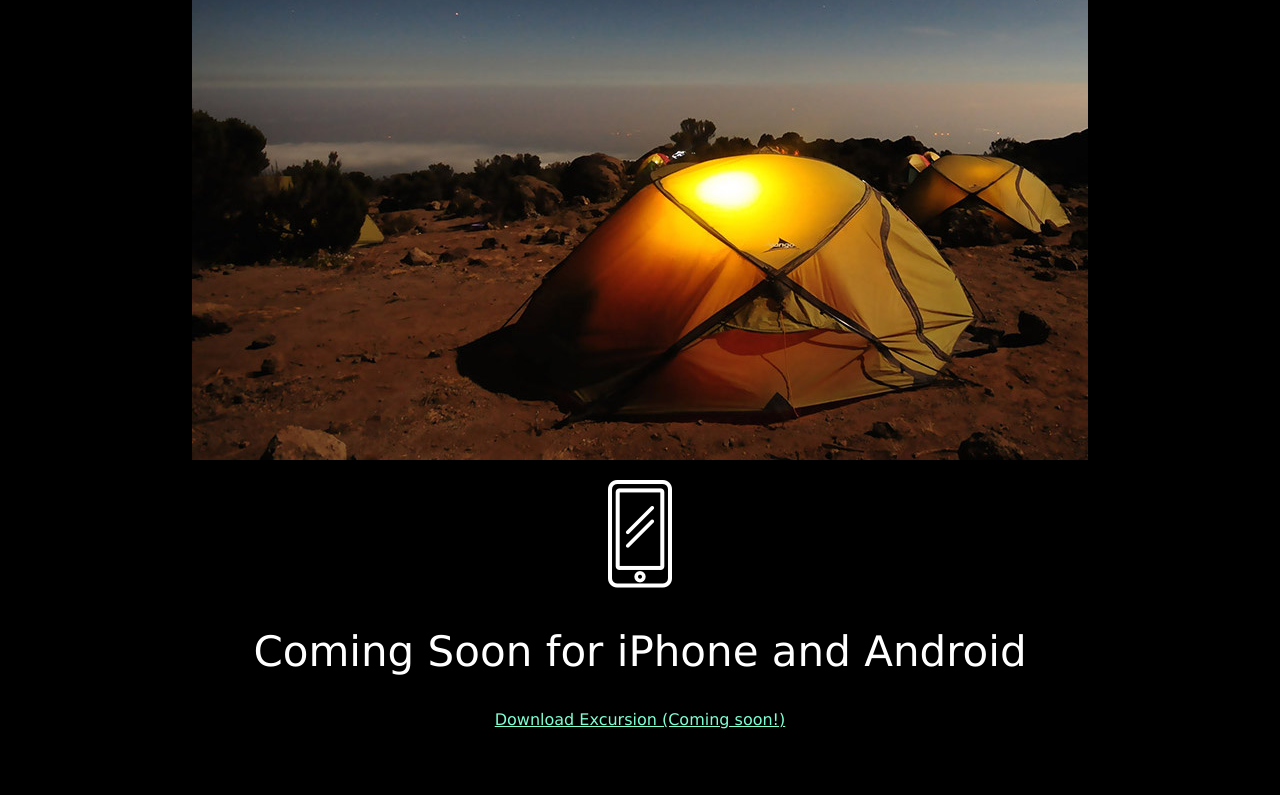
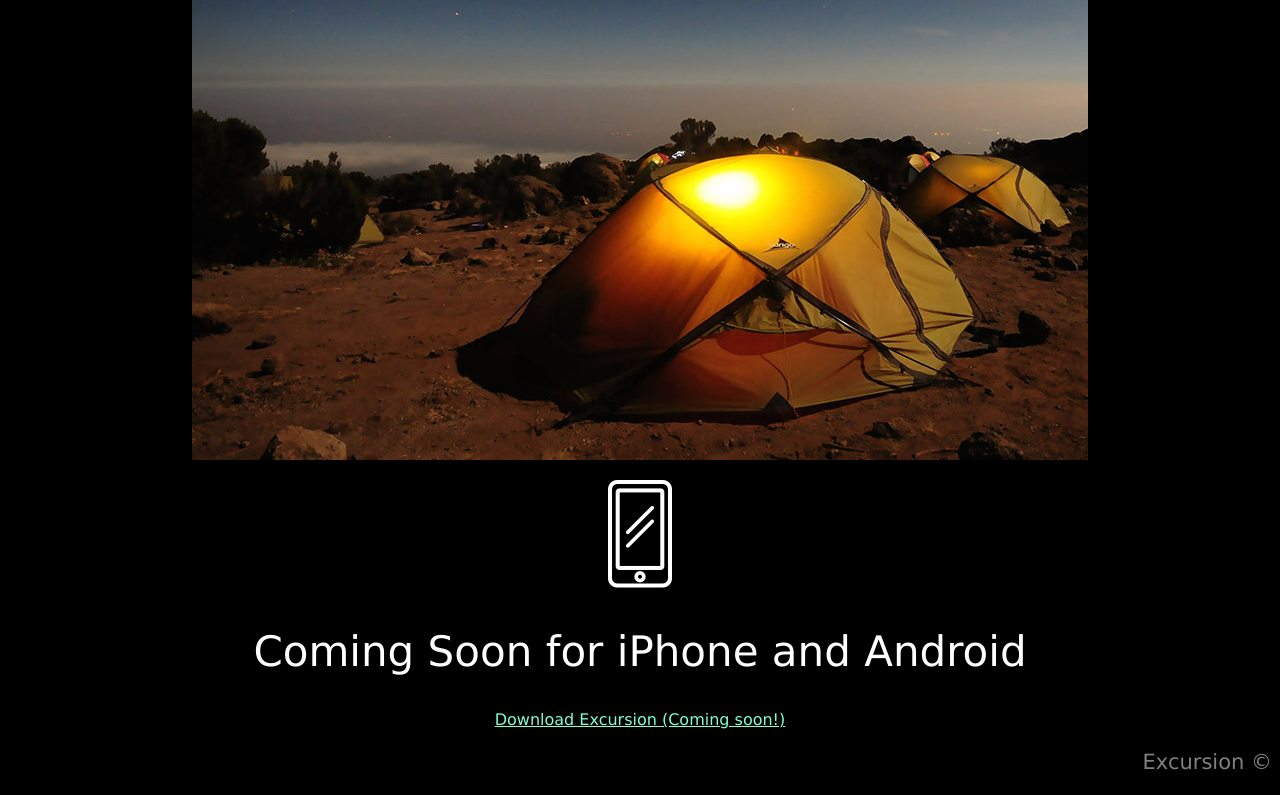
Before and after one commit to kylegood84/excursion, a plain HTML site: page index.html in a window 1280 px wide. Shown: the part 552-1347 px from the top of the page. Before the commit the page ends 1297 px from the top, so only its background shows below. Drawn offline with Linux system fonts and the light colour scheme.

Commit message:
footer text

```diff
--- a/index.html
+++ b/index.html
@@ -27,6 +27,8 @@
     <h2 class="header--secondary">Coming Soon for iPhone and Android</h2>
     <p><a class="link--cta" href="#">Download Excursion (Coming soon!)</a></p>
 
+    <p class="footer">Excursion &copy;</p>
+
 </body>
 
 </html>
--- a/resources/css/style.css
+++ b/resources/css/style.css
@@ -29,3 +29,11 @@ body {
   font-size: 16px;
   color: aquamarine;
 }
+
+/* Footer */
+
+.footer {
+  font-size: 21px;
+  text-align: right;
+  color: gray;
+}
```
